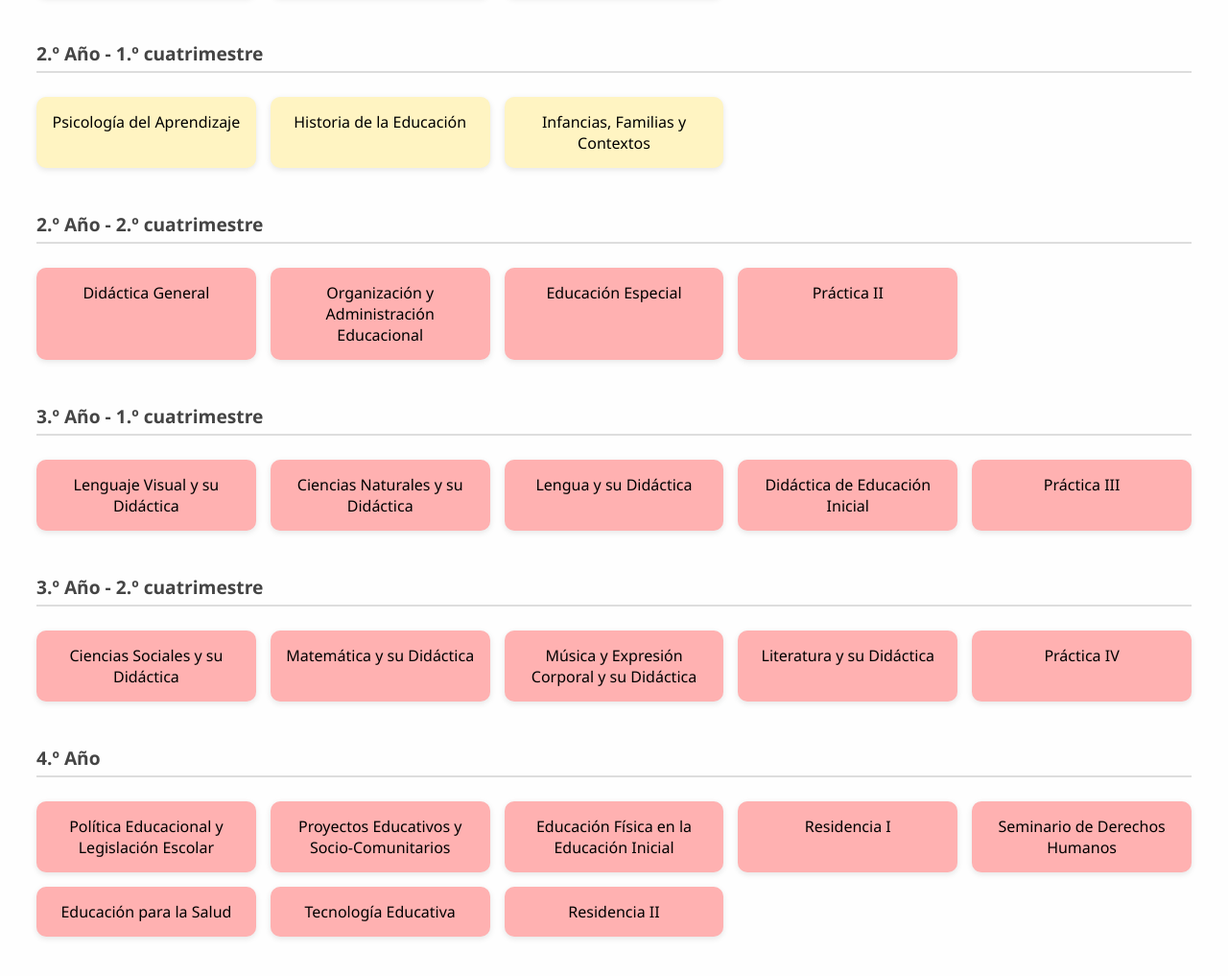
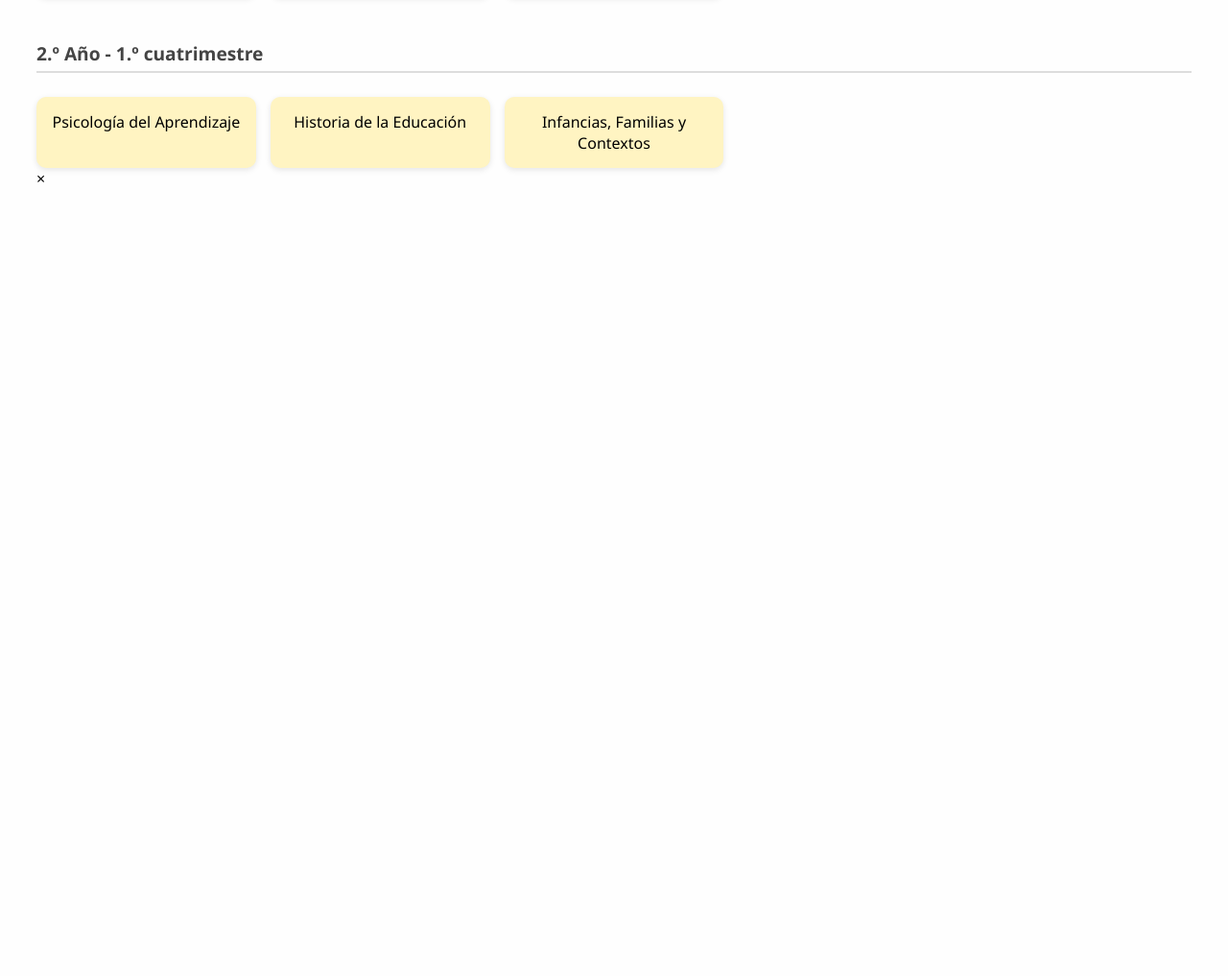
Before and after one commit to candereales/malla-profesorado, a plain HTML site: page index.html in a window 1280 px wide. Shown: the part 507-1524 px from the top of the page at 96% size. After the commit the page ends 800 px from the top, so only its background shows below. Drawn offline with Linux system fonts and the light colour scheme.

Commit message:
index.html

```diff
--- a/index.html
+++ b/index.html
@@ -3,7 +3,7 @@
 <head>
   <meta charset="UTF-8" />
   <meta name="viewport" content="width=device-width, initial-scale=1.0"/>
-  <title>Malla Interactiva - Educación Inicial</title>
+  <title>Malla Interactiva - UNLPam</title>
   <link rel="stylesheet" href="css/estilos.css" />
 </head>
 <body>
@@ -17,7 +17,7 @@
   </div>
 
   <div class="grid">
-    <!-- 1er Año -->
+    <!-- 1.º Año -->
     <div class="titulo-anio">1.º Año - 1.º cuatrimestre</div>
     <div class="materia regularizada" onclick="mostrarInfo('Filosofía', '', '')">Filosofía</div>
     <div class="materia regularizada" onclick="mostrarInfo('Pedagogía', '', '')">Pedagogía</div>
@@ -28,46 +28,21 @@
     <div class="materia aprobada" onclick="mostrarInfo('Antropología', '', '')">Antropología</div>
     <div class="materia aprobada" onclick="mostrarInfo('Práctica I', '', '')">Práctica I</div>
 
-    <!-- 2do Año -->
+    <!-- 2.º Año - 1.º cuatrimestre -->
     <div class="titulo-anio">2.º Año - 1.º cuatrimestre</div>
     <div class="materia habilitada" onclick="mostrarInfo('Psicología del Aprendizaje', 'Psicología', 'Psicología')">Psicología del Aprendizaje</div>
     <div class="materia habilitada" onclick="mostrarInfo('Historia de la Educación', 'Pedagogía', 'Pedagogía')">Historia de la Educación</div>
     <div class="materia habilitada" onclick="mostrarInfo('Infancias, Familias y Contextos', 'Práctica I', '')">Infancias, Familias y Contextos</div>
-
-    <div class="titulo-anio">2.º Año - 2.º cuatrimestre</div>
-    <div class="materia bloqueada" onclick="mostrarInfo('Didáctica General', 'Pedagogía', '')">Didáctica General</div>
-    <div class="materia bloqueada" onclick="mostrarInfo('Organización y Administración Educacional', 'Pedagogía', '')">Organización y Administración Educacional</div>
-    <div class="materia bloqueada" onclick="mostrarInfo('Educación Especial', 'Pedagogía', '')">Educación Especial</div>
-    <div class="materia bloqueada" onclick="mostrarInfo('Práctica II', 'Práctica I', '')">Práctica II</div>
-
-    <!-- 3er Año -->
-    <div class="titulo-anio">3.º Año - 1.º cuatrimestre</div>
-    <div class="materia bloqueada" onclick="mostrarInfo('Lenguaje Visual y su Didáctica', 'Didáctica General', '')">Lenguaje Visual y su Didáctica</div>
-    <div class="materia bloqueada" onclick="mostrarInfo('Ciencias Naturales y su Didáctica', 'Didáctica General', '')">Ciencias Naturales y su Didáctica</div>
-    <div class="materia bloqueada" onclick="mostrarInfo('Lengua y su Didáctica', 'Didáctica General', '')">Lengua y su Didáctica</div>
-    <div class="materia bloqueada" onclick="mostrarInfo('Didáctica de Educación Inicial', 'Práctica II', '')">Didáctica de Educación Inicial</div>
-    <div class="materia bloqueada" onclick="mostrarInfo('Práctica III', 'Práctica II', '')">Práctica III</div>
-
-    <div class="titulo-anio">3.º Año - 2.º cuatrimestre</div>
-    <div class="materia bloqueada" onclick="mostrarInfo('Ciencias Sociales y su Didáctica', 'Didáctica General', '')">Ciencias Sociales y su Didáctica</div>
-    <div class="materia bloqueada" onclick="mostrarInfo('Matemática y su Didáctica', 'Didáctica General', '')">Matemática y su Didáctica</div>
-    <div class="materia bloqueada" onclick="mostrarInfo('Música y Expresión Corporal y su Didáctica', 'Didáctica General', '')">Música y Expresión Corporal y su Didáctica</div>
-    <div class="materia bloqueada" onclick="mostrarInfo('Literatura y su Didáctica', 'Lengua y su Didáctica', '')">Literatura y su Didáctica</div>
-    <div class="materia bloqueada" onclick="mostrarInfo('Práctica IV', 'Práctica III', '')">Práctica IV</div>
-
-    <!-- 4to Año -->
-    <div class="titulo-anio">4.º Año</div>
-    <div class="materia bloqueada" onclick="mostrarInfo('Política Educacional y Legislación Escolar', 'Organización y Administración Educacional', '')">Política Educacional y Legislación Escolar</div>
-    <div class="materia bloqueada" onclick="mostrarInfo('Proyectos Educativos y Socio-Comunitarios', 'Práctica IV', '')">Proyectos Educativos y Socio-Comunitarios</div>
-    <div class="materia bloqueada" onclick="mostrarInfo('Educación Física en la Educación Inicial', '', '')">Educación Física en la Educación Inicial</div>
-    <div class="materia bloqueada" onclick="mostrarInfo('Residencia I', 'Práctica IV', '')">Residencia I</div>
-    <div class="materia bloqueada" onclick="mostrarInfo('Seminario de Derechos Humanos', '', '')">Seminario de Derechos Humanos</div>
-    <div class="materia bloqueada" onclick="mostrarInfo('Educación para la Salud', '', '')">Educación para la Salud</div>
-    <div class="materia bloqueada" onclick="mostrarInfo('Tecnología Educativa', '', '')">Tecnología Educativa</div>
-    <div class="materia bloqueada" onclick="mostrarInfo('Residencia II', 'Residencia I', '')">Residencia II</div>
   </div>
 
-  <div id="infoMateria" class="info"></div>
+  <!-- MODAL -->
+  <div id="modal" class="modal">
+    <div class="modal-content">
+      <span class="close" onclick="cerrarModal()">&times;</span>
+      <div id="modal-texto"></div>
+    </div>
+  </div>
+
   <script src="js/script.js"></script>
 </body>
 </html>
```
